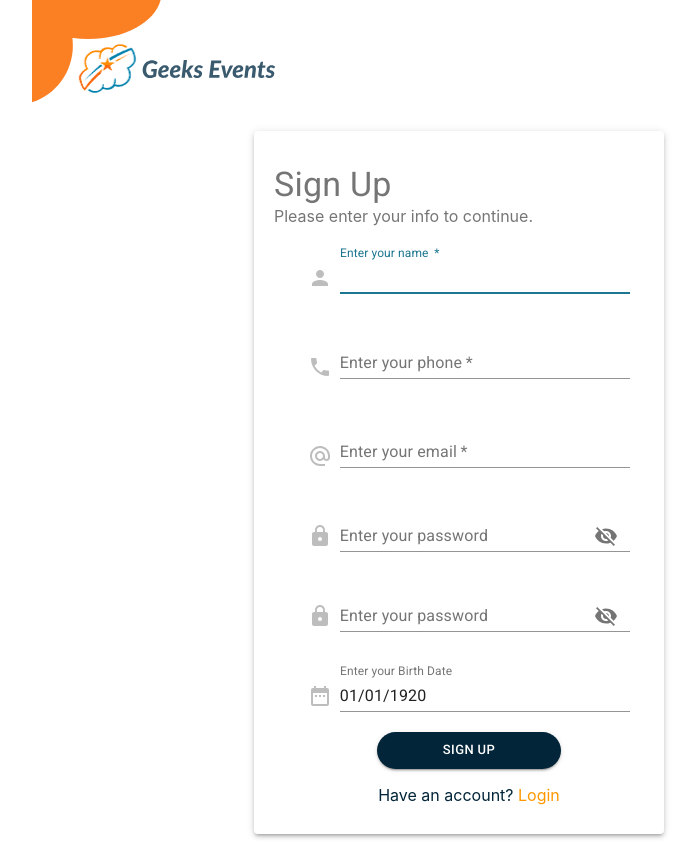
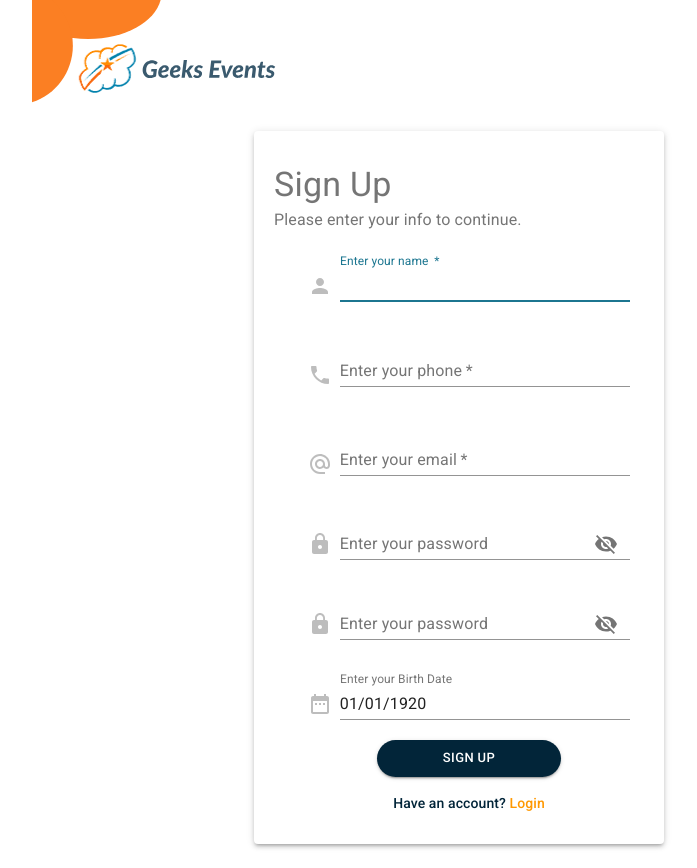
Before and after one commit to GSG-K3/event-booker, a React (Create React App) app in the folder client/: page /user/SignUp in a window 1280 px wide. Shown: the whole page, without its empty margins (181-878 px from the left). Built offline with nearby package versions, Linux system fonts and the light colour scheme.

Commit message:
update font size
Signed-off-by: yakoobhammouri <jakoub-h2002@hotmail.com>

```diff
--- a/client/src/Components/Layout/SignUp/SignUp.jsx
+++ b/client/src/Components/Layout/SignUp/SignUp.jsx
@@ -302,7 +302,7 @@ class SignUp extends Component {
               </Grid>
               <Grid item xs={12}>
                 <Box mb={1}>
-                  <Typography variant="h8" color="textSecondary">
+                  <Typography variant="subtitle1" color="textSecondary">
                     Please enter your info to continue.
                   </Typography>
                 </Box>
@@ -576,7 +576,7 @@ class SignUp extends Component {
                       spacing={1}
                       alignItems="flex-end"
                     >
-                      <Typography variant="h7" color="primary">
+                      <Typography variant="subtitle2" color="primary">
                         {'Have an account?  '}
                         <Link className={classes.loginLink} to={loginLink}>
                           Login
```
